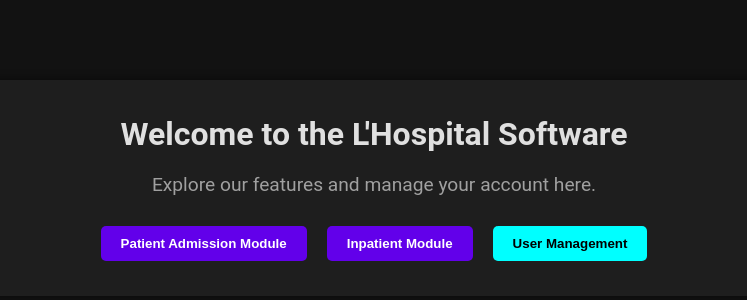
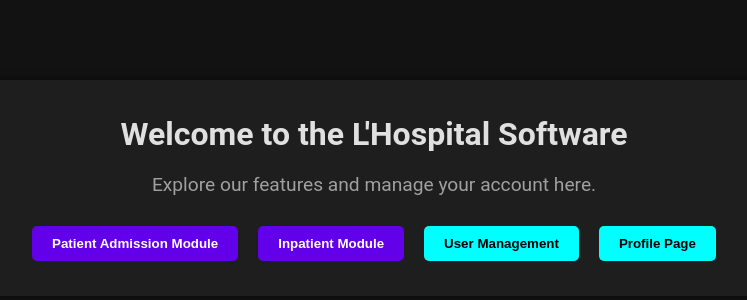
Before and after one commit to Sarpyildir/CS411Project2, a React (Create React App) app in the folder lhospital/: page /home in a window 1280 px wide. Shown: the part 212-512 px from the top of the page, without its empty margins (266-1013 px from the left). Built offline with nearby package versions, Linux system fonts and the light colour scheme.

Commit message:
Added profile button to home page

```diff
--- a/lhospital/src/Pages/HomePage.js
+++ b/lhospital/src/Pages/HomePage.js
@@ -87,13 +87,19 @@ const HomePage = () => {
 					</button>
 					<button
 						style={{ ...styles.button, ...styles.btnSecondary }}
-
 						onClick={() => {
 							handleNavigation("/user-management");
 						}}
-
 					>
 						User Management
+					</button>
+					<button
+						style={{ ...styles.button, ...styles.btnSecondary }}
+						onClick={() => {
+							handleNavigation("/profile");
+						}}
+					>
+						Profile Page
 					</button>
 				</div>
 			</div>
```
